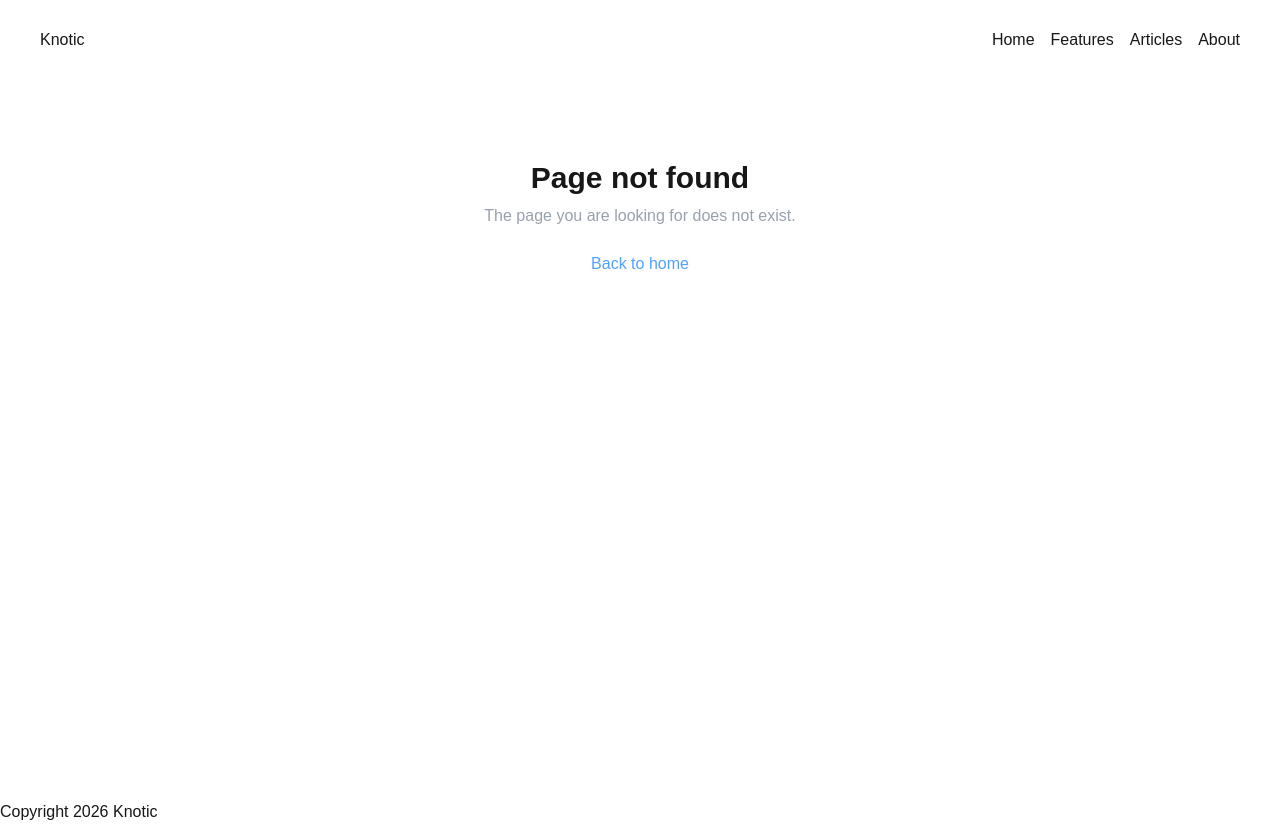
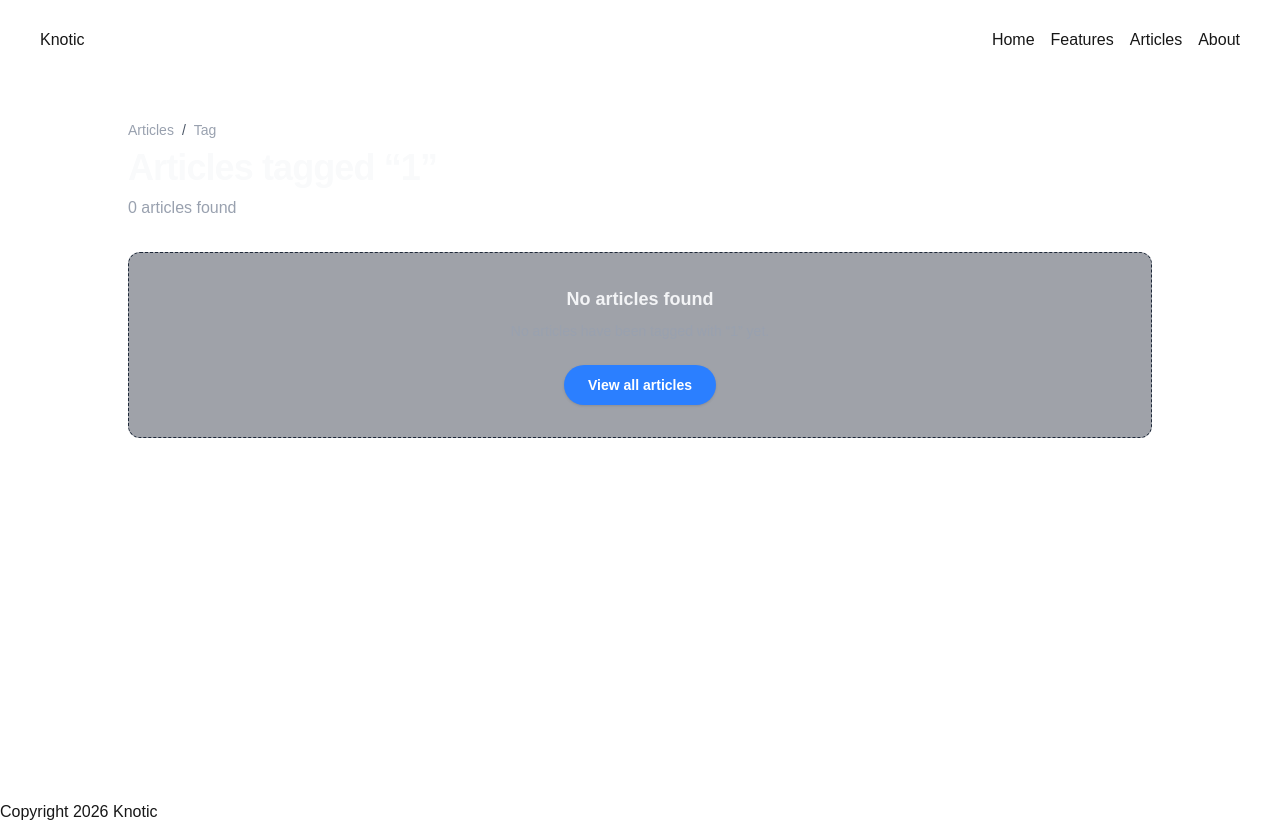
Before and after one commit to ilhamriz/Knotic, a Next.js app: page /tags/1 in a window 1280 px wide. Before the commit this address had no page. Built offline with nearby package versions, Linux system fonts and the light colour scheme.

Commit message:
feat: add tags page

```diff
--- a/src/app/(public)/articles/page.tsx
+++ b/src/app/(public)/articles/page.tsx
@@ -1,6 +1,7 @@
 import { getAllArticles } from "@/lib/articles";
 import { ArticleCard } from "@/components/article/ArticleCard";
 import type { Metadata } from "next";
+import Link from "next/link";
 
 export default function ArticlesPage() {
   const listArticles = getAllArticles();
@@ -29,6 +30,14 @@ export default function ArticlesPage() {
               When new posts are published, they&apos;ll appear here in the
               Knotic articles page.
             </p>
+            <div className="mt-6">
+              <Link
+                href="/write"
+                className="inline-flex items-center justify-center rounded-full bg-blue-500 px-6 py-2.5 text-sm font-semibold text-white shadow-sm hover:bg-blue-400 focus-visible:outline-none focus-visible:ring-2 focus-visible:ring-blue-500 focus-visible:ring-offset-2 focus-visible:ring-offset-gray-950"
+              >
+                Write the first article
+              </Link>
+            </div>
           </div>
         ) : (
           <div className="grid gap-6 md:grid-cols-2 xl:grid-cols-3">
--- /dev/null
+++ b/src/app/(public)/tags/[tag]/page.tsx
@@ -0,0 +1,75 @@
+import { getArticlesByTag } from "@/lib/articles";
+import { ArticleCard } from "@/components/article/ArticleCard";
+import type { Metadata } from "next";
+import Link from "next/link";
+
+type Props = { params: Promise<{ tag: string }> };
+
+export default async function TagPage({ params }: Props) {
+  const { tag } = await params;
+  const decodedTag = decodeURIComponent(tag);
+  const articles = getArticlesByTag(decodedTag);
+
+  return (
+    <main className="px-4 md:px-10 py-10" aria-labelledby="tag-heading">
+      <header className="max-w-5xl mx-auto mb-8">
+        <div className="flex items-center gap-2 mb-2">
+          <Link
+            href="/articles"
+            className="text-sm text-gray-400 hover:text-gray-300"
+          >
+            Articles
+          </Link>
+          <span className="text-sm text-gray-600">/</span>
+          <span className="text-sm text-gray-400">Tag</span>
+        </div>
+        <h1
+          id="tag-heading"
+          className="text-3xl md:text-4xl font-bold tracking-tight text-gray-50"
+        >
+          Articles tagged &ldquo;{decodedTag}&rdquo;
+        </h1>
+        <p className="mt-2 text-gray-400">
+          {articles.length} article{articles.length !== 1 ? "s" : ""} found
+        </p>
+      </header>
+
+      <section aria-label="Article list" className="max-w-5xl mx-auto">
+        {articles.length === 0 ? (
+          <div className="rounded-xl border border-dashed border-gray-800 bg-gray-900/40 p-8 text-center">
+            <h2 className="text-lg font-semibold text-gray-100">
+              No articles found
+            </h2>
+            <p className="mt-2 text-sm text-gray-400">
+              No articles have been tagged with &ldquo;{decodedTag}&rdquo; yet.
+            </p>
+            <div className="mt-6">
+              <Link
+                href="/articles"
+                className="inline-flex items-center justify-center rounded-full bg-blue-500 px-6 py-2.5 text-sm font-semibold text-white shadow-sm hover:bg-blue-400 focus-visible:outline-none focus-visible:ring-2 focus-visible:ring-blue-500 focus-visible:ring-offset-2 focus-visible:ring-offset-gray-950"
+              >
+                View all articles
+              </Link>
+            </div>
+          </div>
+        ) : (
+          <div className="grid gap-6 md:grid-cols-2 xl:grid-cols-3">
+            {articles.map((article) => (
+              <ArticleCard key={article.slug} article={article} />
+            ))}
+          </div>
+        )}
+      </section>
+    </main>
+  );
+}
+
+export async function generateMetadata({ params }: Props): Promise<Metadata> {
+  const { tag } = await params;
+  const decodedTag = decodeURIComponent(tag);
+
+  return {
+    title: `Articles tagged "${decodedTag}" | Knotic`,
+    description: `Browse articles tagged with "${decodedTag}" on Knotic.`,
+  };
+}
--- a/src/app/api/articles/route.ts
+++ b/src/app/api/articles/route.ts
@@ -1,4 +1,4 @@
-import { Article } from "@/lib/articles";
+import { Article, getAllArticles } from "@/lib/articles";
 import { NextResponse } from "next/server";
 import fs from "node:fs";
 import path from "node:path";
@@ -72,11 +72,11 @@ export async function POST(request: Request) {
           .filter(Boolean);
 
     const slugBase = makeSlug(title);
-    const existing = readArticles();
+    const allArticles = getAllArticles();
 
     let slug = slugBase;
     let counter = 1;
-    while (existing.some((item) => item.slug === slug)) {
+    while (allArticles.some((item) => item.slug === slug)) {
       slug = `${slugBase}-${counter}`;
       counter += 1;
     }
@@ -96,7 +96,7 @@ export async function POST(request: Request) {
       readingTime,
     };
 
-    const updated = [...existing, newArticle];
+    const updated = [...readArticles(), newArticle];
     writeArticles(updated);
 
     return NextResponse.json({ article: newArticle }, { status: 201 });
--- a/src/components/article/ArticleCard.tsx
+++ b/src/components/article/ArticleCard.tsx
@@ -31,15 +31,15 @@ export function ArticleCard({ article }: ArticleCardProps) {
         <p className="text-sm text-gray-400 line-clamp-3">{article.excerpt}</p>
 
         {article.tags.length > 0 && (
-          <ul
-            aria-label="Article tags"
-            className="mt-2 flex flex-wrap gap-1.5"
-          >
+          <ul aria-label="Article tags" className="mt-2 flex flex-wrap gap-1.5">
             {article.tags.map((tag) => (
               <li key={tag}>
-                <span className="inline-flex items-center rounded-full bg-gray-800 px-2.5 py-0.5 text-[11px] font-medium text-gray-100">
+                <Link
+                  href={`/tags/${encodeURIComponent(tag)}`}
+                  className="inline-flex items-center rounded-full bg-gray-800 px-2.5 py-0.5 text-[11px] font-medium text-gray-100 hover:bg-gray-700 transition-colors"
+                >
                   {tag}
-                </span>
+                </Link>
               </li>
             ))}
           </ul>
--- a/src/lib/articles.ts
+++ b/src/lib/articles.ts
@@ -181,6 +181,12 @@ export function getAllArticles(): ArticlePreview[] {
   );
 }
 
+export function getArticlesByTag(tag: string): ArticlePreview[] {
+  return getAllArticles().filter((article) =>
+    article.tags.some((t) => t.toLowerCase() === tag.toLowerCase()),
+  );
+}
+
 export async function getArticleBySlug(slug: string): Promise<Article | null> {
   const filePath = getArticleFilePath(slug);
 
```
